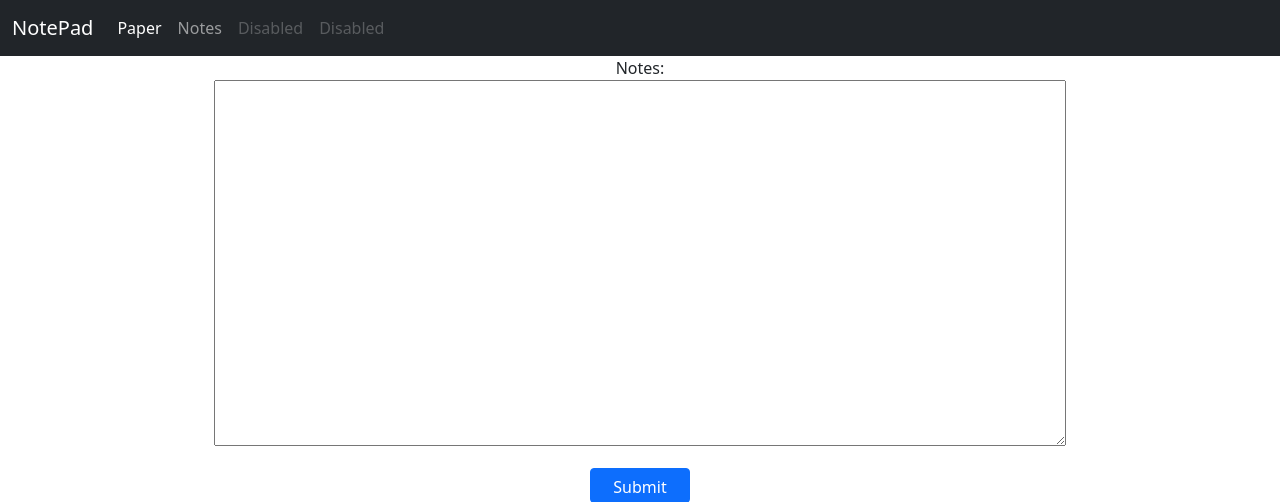
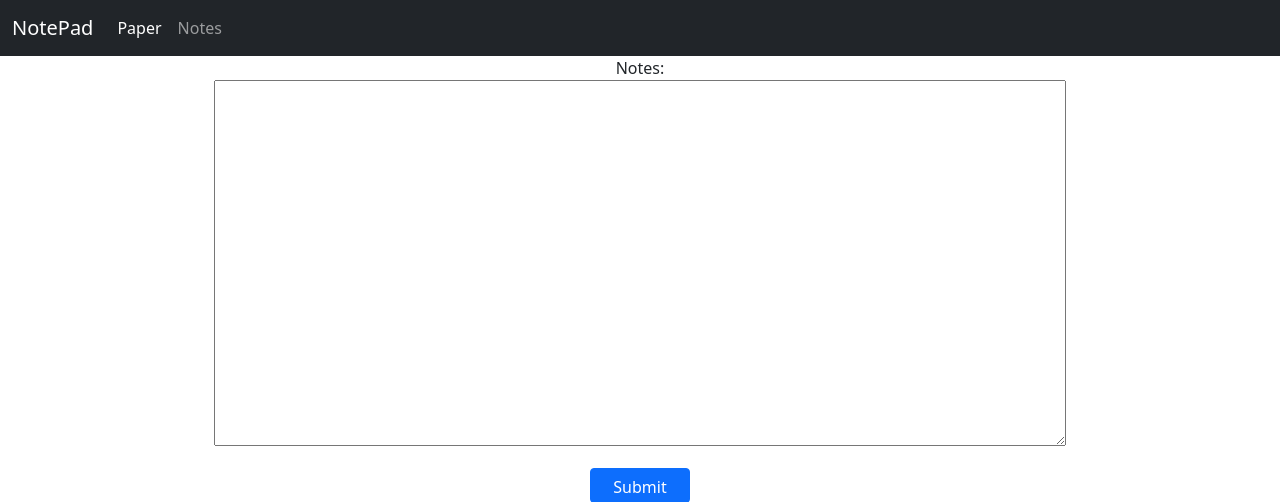
Before and after one commit to sawyerh2000/NotePad2, a Flask app: page /form in a window 1280 px wide. Shown: the top 502 px of the page. Run offline with Flask 2, Linux system fonts and the light colour scheme.

Commit message:
Removed disabled tabs

```diff
--- a/templates/layout.html
+++ b/templates/layout.html
@@ -24,12 +24,6 @@
               <li class="nav-item">
                 <a class="nav-link" href="/notes">Notes</a>
               </li>
-              <li class="nav-item">
-                <a class="nav-link disabled" href="#">Disabled</a>
-              </li>
-              <li class="nav-item">
-                <a class="nav-link disabled">Disabled</a>
-              </li>
             </ul>
           </div>
         </div>
```
